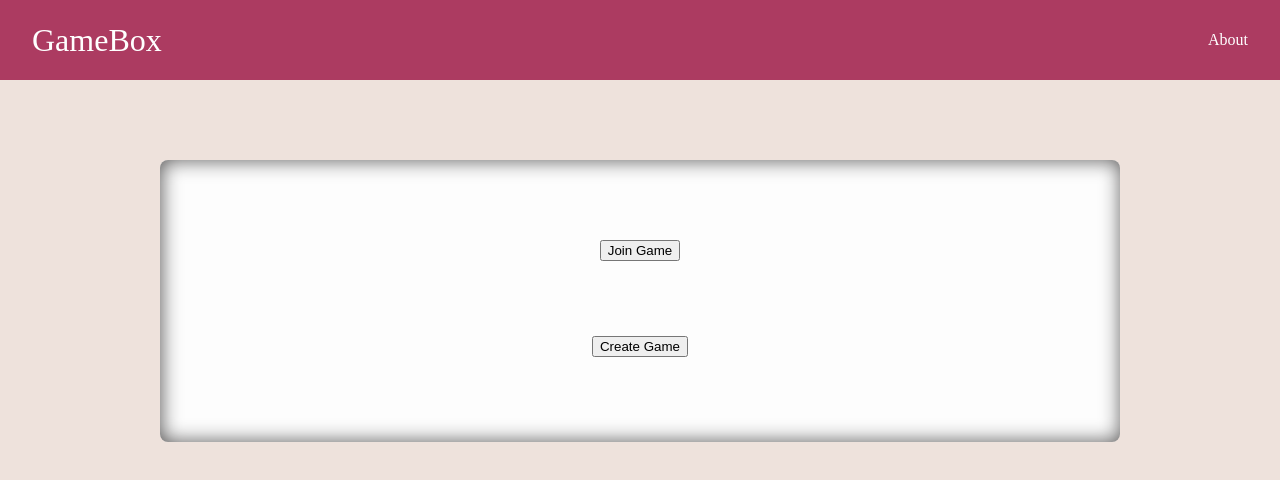
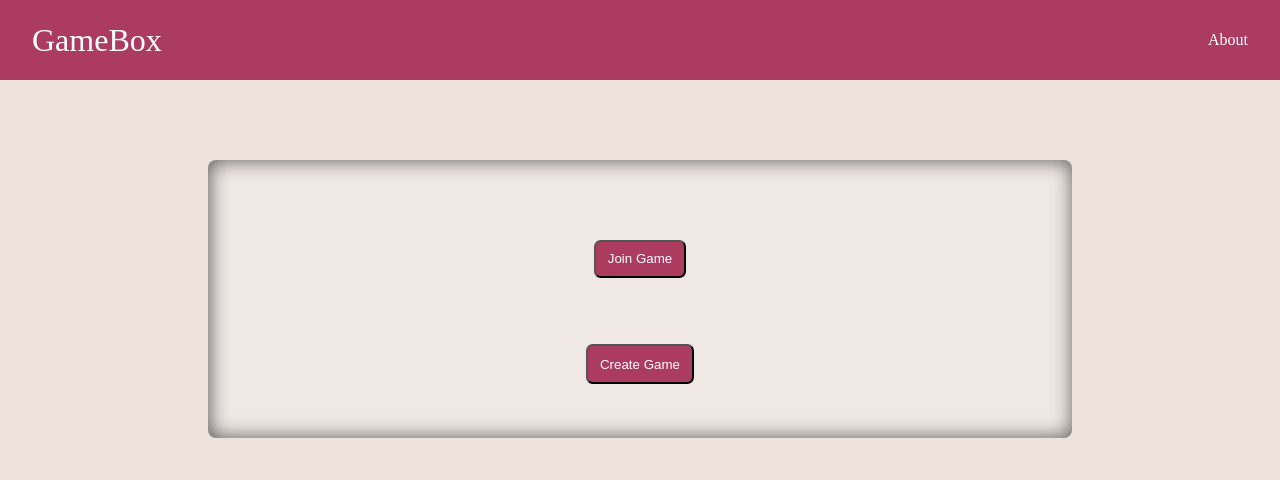
Before and after one commit to lukehorak/gamebox, a React (Create React App) app in the folder client/: page / in a window 1280 px wide. Shown: the top 480 px of the page. Built offline with nearby package versions, Linux system fonts and the light colour scheme; a web font is replaced by a local one.

Commit message:
added link on games to #, sooon to be game page

```diff
--- a/client/src/component/Card.jsx
+++ b/client/src/component/Card.jsx
@@ -12,12 +12,14 @@ class Card extends Component {
       <div id="card-wrapper">
         <div className={this.props.cardClass}>
           <div className="card-image">
+            <a className="game-link" href="#">
               <figure className="image is-4by5">
                 <img src={this.props.imageSource} alt="Placeholder image" />
                 <span className="title-container">
                 <p className="title">{this.props.gameTitle}</p>
                 </span>
               </figure>
+              </a>
           </div>
         </div>
       </div>
--- a/client/src/component/Home.jsx
+++ b/client/src/component/Home.jsx
@@ -13,9 +13,11 @@ class Home extends Component {
     return (
       <div className="main-div">
         <Nav/>
-        <div id="button-container">
-          <JoinButton/>
-          <CreateButton/>
+        <div id="main-wrapper">
+          <div id="button-container">
+            <JoinButton/>
+            <CreateButton/>
+          </div>
         </div>
       </div>
     );
--- a/client/src/stylesheets/Home.css
+++ b/client/src/stylesheets/Home.css
@@ -39,21 +39,33 @@ nav{
   display: flex;
   flex-direction: column;
   align-items: center;
-  margin: 5em 10em 10em 10em;
-  background-color: #FDFDFD;
+  margin: 5em 13em 5em 13em;
+  background-color: #f0e8e4;
   border-radius: .5em;
   box-shadow: inset 1px 0px 20px 0px rgb(85, 84, 84);
 }
 
+.game-container{
+  margin-bottom: 4em;
+}
 
 #join-game{
+  color: white;
+  background-color: #AC3B61;
   margin-bottom: 2em;
   margin-top: 6em;
+  padding: 0.7em 0.9em 0.7em 0.9em;
+  border-radius: 0.5em;
 }
 
-#create-game{
-  margin: 3em 0 2em 0;
-}
+.create-game-button{
+  color: white;
+  background-color: #AC3B61;
+  margin: 3em 0 4em 0;
+  padding: 0.79em 0.9em 0.79em 0.9em;
+  border-radius: 0.5em;
+  }
+
 
 form .input{
   width: 12em;
@@ -116,6 +128,7 @@ form .room-code{
     align-items: center;
   }
 
-  .create-game-button{
-    margin-bottom: 4em;
+  .game-link{
+    color: black;
+    text-decoration: none;
   }
```
Lines whose indentation alone changed are shown as unchanged.
